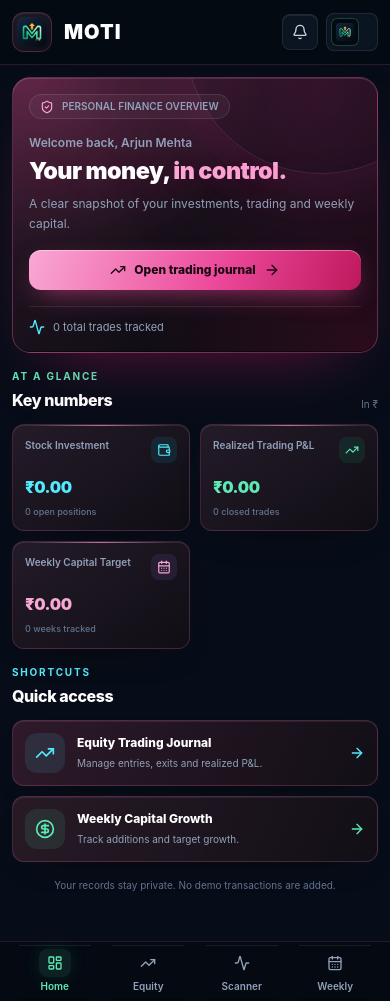
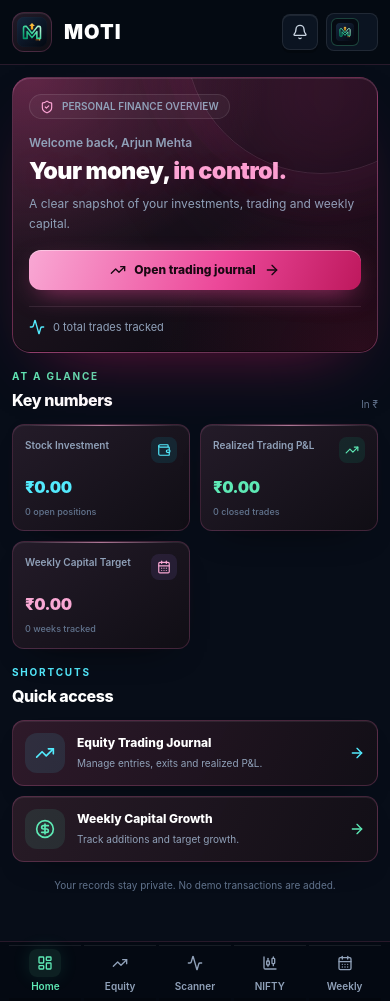
Before and after one commit to aarthak21-beep/MOTI-Money-Tracking-, a React (Vite) app: page / in a window 390 px wide. Built offline with nearby package versions, Linux system fonts and the light colour scheme.

Commit message:
Add NIFTY options tab to mobile navigation

```diff
--- a/src/components/MobileBottomNav.tsx
+++ b/src/components/MobileBottomNav.tsx
@@ -1,5 +1,5 @@
 import React from 'react';
-import { LayoutDashboard, TrendingUp, CalendarDays, Activity } from 'lucide-react';
+import { LayoutDashboard, TrendingUp, CalendarDays, Activity, CandlestickChart } from 'lucide-react';
 
 interface MobileBottomNavProps {
   currentTab: string;
@@ -11,6 +11,7 @@ export const MobileBottomNav: React.FC<MobileBottomNavProps> = ({ currentTab, on
     { id: 'dashboard', label: 'Home', icon: LayoutDashboard },
     { id: 'stockTrading', label: 'Equity', icon: TrendingUp },
     { id: 'swingScanner', label: 'Scanner', icon: Activity },
+    { id: 'niftyOptions', label: 'NIFTY', icon: CandlestickChart },
     { id: 'weeklyIncome', label: 'Weekly', icon: CalendarDays },
   ];
   return <nav className="fixed bottom-0 left-0 right-0 z-40 flex h-[60px] items-center justify-around border-t border-white/[0.09] bg-[#050a12]/95 px-2 pb-[env(safe-area-inset-bottom)] backdrop-blur-md lg:hidden">
```
